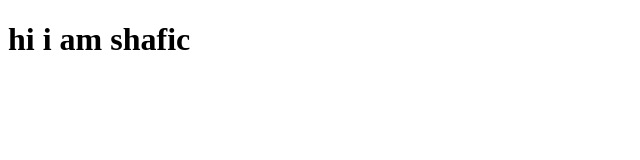
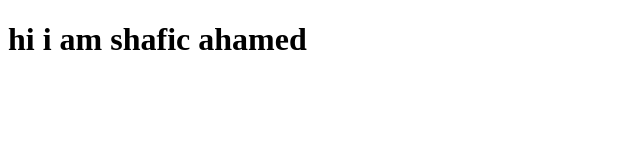
Before and after one commit to SHAFICAHAMED/learn, a plain HTML site: page index.html in a window 1280 px wide. Shown: the whole page, without its empty margins (0-640 px from the left). Drawn offline with Linux system fonts and the light colour scheme.

Commit message:
fix:change my name

```diff
--- a/index.html
+++ b/index.html
@@ -6,6 +6,6 @@
     <title>Document</title>
 </head>
 <body>
-    <h1>hi i am shafic</h1>
+    <h1>hi i am shafic ahamed</h1>
 </body>
 </html>
```
